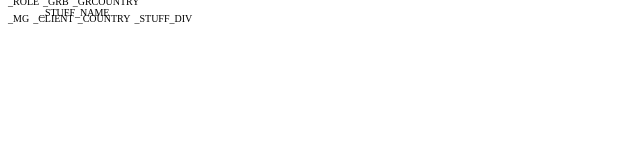
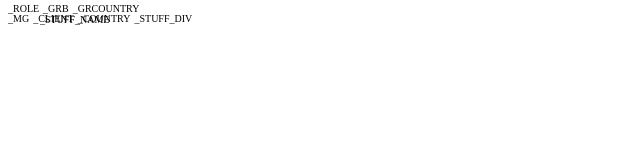
Before and after one commit to Tarun1987/dbsample, a plain HTML site: page symphony2.html in a window 1280 px wide. Shown: the full height of the page, 0-640 px from the left. Drawn offline with Linux system fonts and the light colour scheme.

Commit message:
Minor fix

```diff
--- a/symphony2.html
+++ b/symphony2.html
@@ -22,7 +22,7 @@
     </td>
     <td style="border: 2px solid grey;width: 20%;text-align: left;">
       <table
-        style="border-collapse: collapse;width: 90%;margin:-20px 0 -28px 0px;padding:0"
+        style="border-collapse: collapse;width: 90%;margin:-13px 0 -28px 0px;padding:0"
       >
         <tr>
           <td>
@@ -30,7 +30,7 @@
               <img src="" />
             </a>
           </td>
-          <td>
+          <td style="font-size:10px">
             <card
               accent="tempo-bg-color--blue"
               style="padding:-5px 0px -30px 0px"
```
